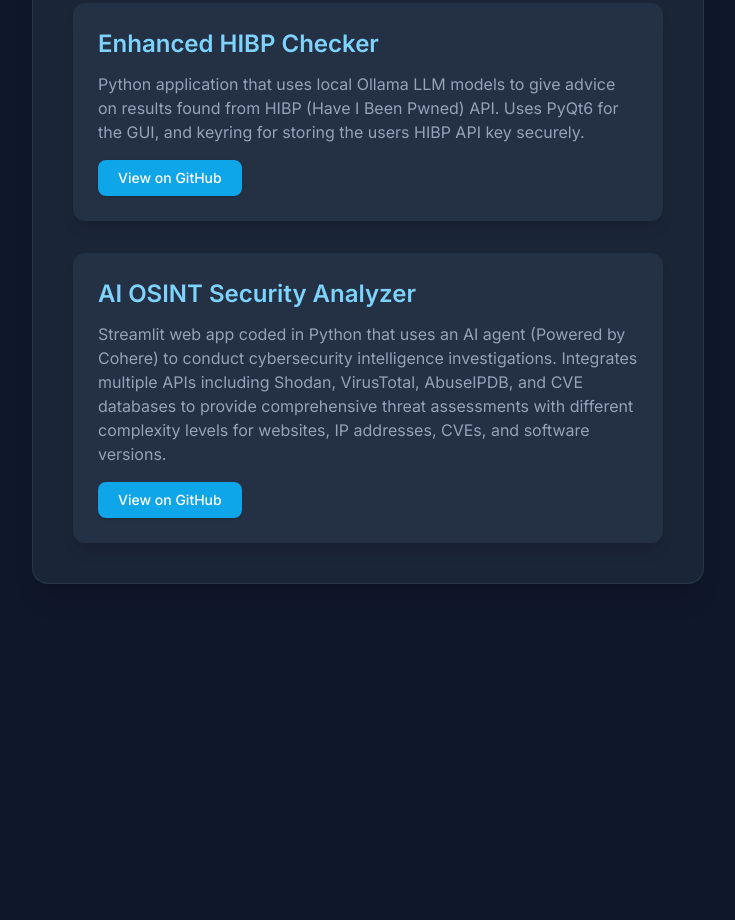
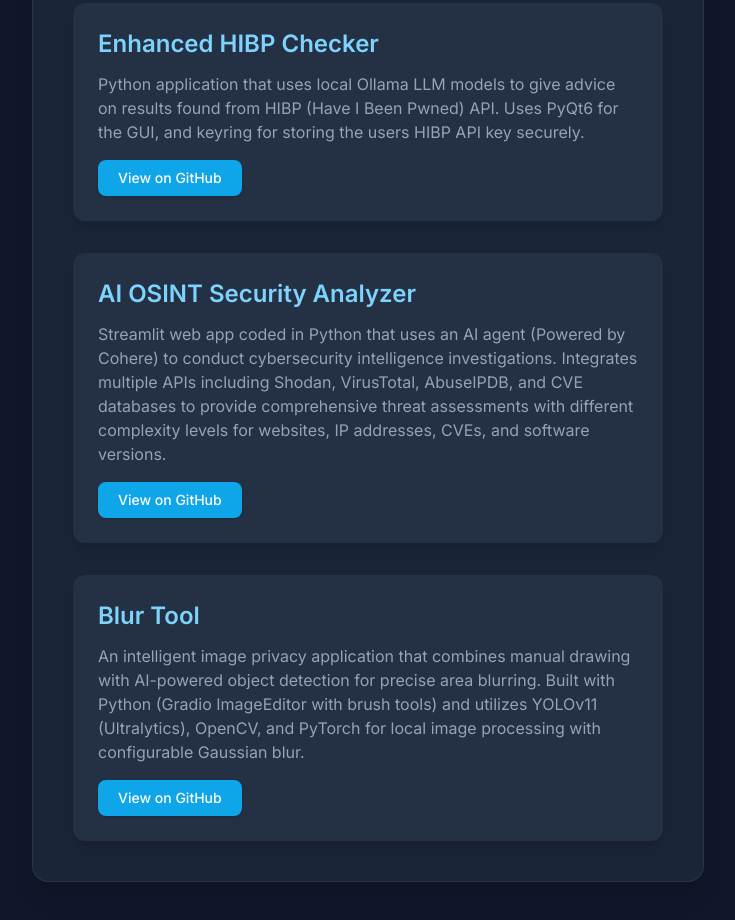
Before and after one commit to MRFrazer25/Website, a website: page index.html in a window 1280 px wide. Shown: the part 1586-2506 px from the top of the page, without its empty margins (272-1007 px from the left). Before the commit the page ends 2250 px from the top, so only its background shows below. Drawn offline with nearby package versions, Linux system fonts and the light colour scheme; files that its build step writes are made by us from their sources.

Commit message:
Add Blur Tool project to index.html

```diff
--- a/index.html
+++ b/index.html
@@ -200,6 +200,25 @@
             </a>
           </div>
         </article>
+
+        <article
+          class="bg-slate-700/40 p-6 rounded-xl shadow-lg transition-all duration-300 hover:shadow-sky-500/30 hover:border-sky-500/50 border border-transparent"
+        >
+          <h3 class="text-2xl font-semibold text-sky-300 mb-3">Blur Tool</h3>
+          <p class="text-slate-400 text-sm sm:text-base mb-4 leading-relaxed">
+            An intelligent image privacy application that combines manual drawing with AI-powered object detection for precise area blurring. Built with Python (Gradio ImageEditor with brush tools) and utilizes YOLOv11 (Ultralytics), OpenCV, and PyTorch for local image processing with configurable Gaussian blur.
+          </p>
+          <div class="mt-4">
+            <a
+              href="https://github.com/MRFrazer25/Blur-Tool"
+              target="_blank"
+              rel="noopener noreferrer"
+              class="inline-block bg-sky-500 hover:bg-sky-600 text-white text-sm font-medium py-2 px-5 rounded-lg transition-colors duration-200 shadow hover:shadow-md"
+            >
+              View on GitHub
+            </a>
+          </div>
+        </article>
       </div>
     </section>
   </main>
```
